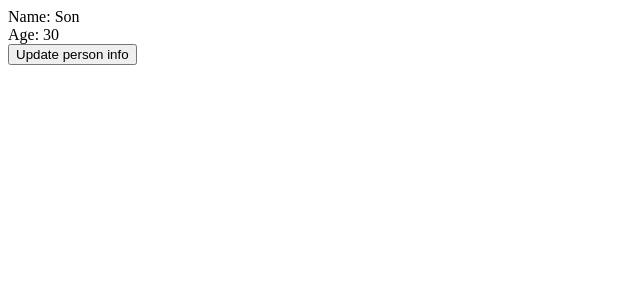
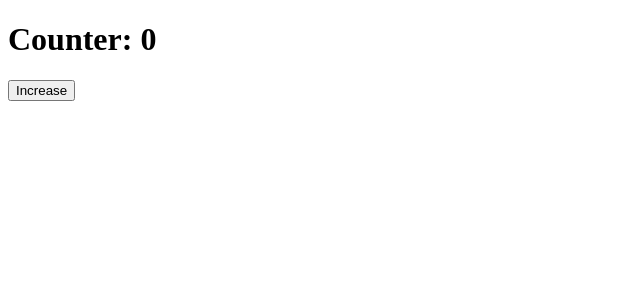
Before and after one commit to hson194/review-reactjs, a React (Vite) app: page / in a window 1280 px wide. Shown: the top 300 px of the page, without its empty margins (0-640 px from the left). Built offline with nearby package versions, Linux system fonts and the light colour scheme.

Commit message:
chore: practice update state in Counter class component

```diff
--- a/src/App.tsx
+++ b/src/App.tsx
@@ -1,9 +1,9 @@
-import { Person } from './hooks/use-state/Person'
+import CounterClass from './hooks/use-state/CounterClass'
 
 function App() {
   return (
     <>
-      <Person />
+      <CounterClass />
     </>
   )
 }
--- /dev/null
+++ b/src/hooks/use-state/CounterClass.tsx
@@ -0,0 +1,28 @@
+import React from 'react';
+
+export default class CounterClass extends React.Component {
+	constructor(props) {
+		super(props);
+
+		this.state = {
+			counter: 0
+		}
+	}
+
+	render () {
+		const increaseCounter = () => {
+			this.setState(prev => {
+				return ({
+					counter: prev.counter + 1
+				});
+			})
+		}
+
+		return (
+			<>
+				<h1>Counter: {this.state.counter}</h1>
+				<button onClick={increaseCounter}>Increase</button>
+			</>
+		);
+	}
+}
```
